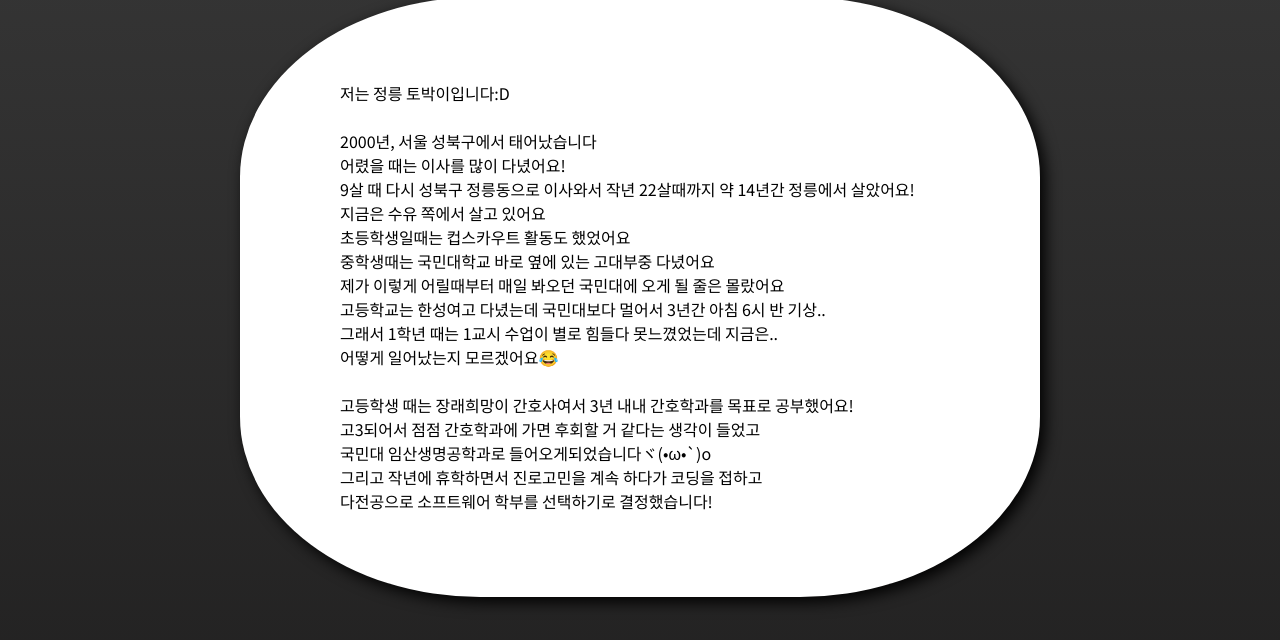
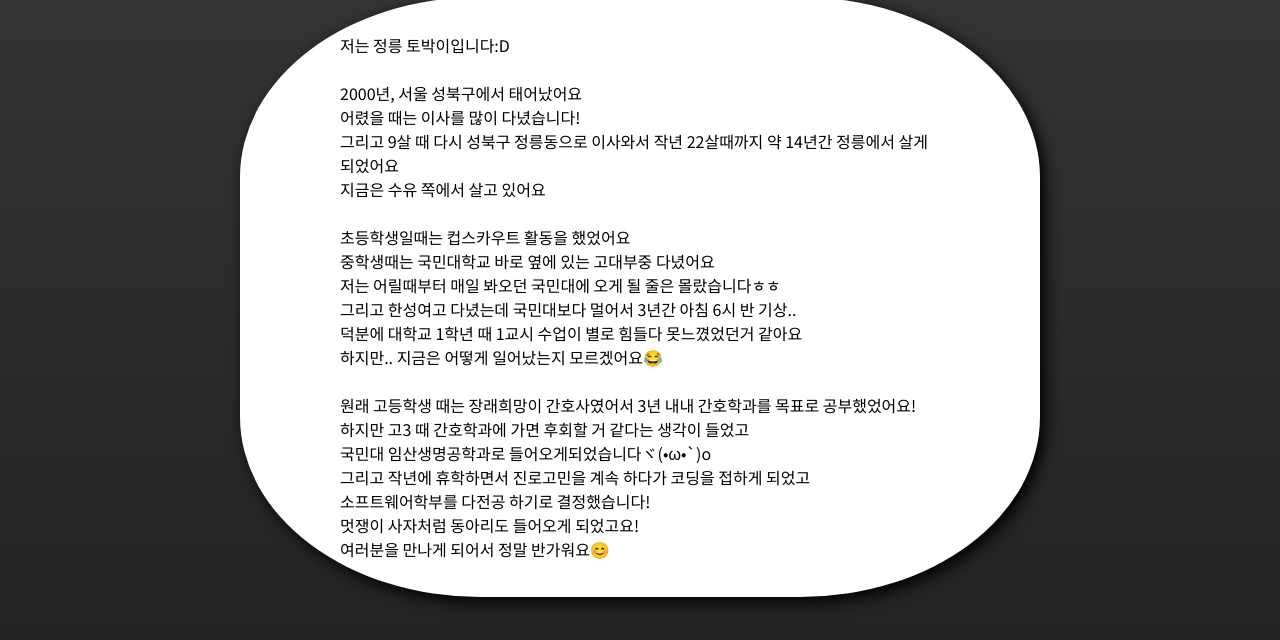
Before and after one commit to rkdcodus/rkdcodus.github.io, a plain HTML site: page young.html in a window 1280 px wide. Shown: the part 180-820 px from the top of the page. Drawn offline with Linux system fonts and the light colour scheme.

Commit message:
다시글수정

```diff
--- a/young.html
+++ b/young.html
@@ -24,22 +24,25 @@
                 <p class="textYoung">
                     저는 정릉 토박이입니다:D <br>
                     <br>
-                    2000년, 서울 성북구에서 태어났습니다 <br>
-                    어렸을 때는 이사를 많이 다녔어요! <br>
-                    9살 때 다시 성북구 정릉동으로 이사와서 작년 22살때까지 약 14년간 정릉에서 살았어요! <br>
+                    2000년, 서울 성북구에서 태어났어요 <br>
+                    어렸을 때는 이사를 많이 다녔습니다! <br>
+                    그리고 9살 때 다시 성북구 정릉동으로 이사와서 작년 22살때까지 약 14년간 정릉에서 살게 되었어요 <br>
                     지금은 수유 쪽에서 살고 있어요<br>
-                    초등학생일때는 컵스카우트 활동도 했었어요<br>
+                    <br>
+                    초등학생일때는 컵스카우트 활동을 했었어요<br>
                     중학생때는 국민대학교 바로 옆에 있는 고대부중 다녔어요<br>
-                    제가 이렇게 어릴때부터 매일 봐오던 국민대에 오게 될 줄은 몰랐어요<br>
-                    고등학교는 한성여고 다녔는데 국민대보다 멀어서 3년간 아침 6시 반 기상..<br>
-                    그래서 1학년 때는 1교시 수업이 별로 힘들다 못느꼈었는데 지금은..<br>
-                    어떻게 일어났는지 모르겠어요😂<br>
+                    저는 어릴때부터 매일 봐오던 국민대에 오게 될 줄은 몰랐습니다ㅎㅎ<br>
+                    그리고 한성여고 다녔는데 국민대보다 멀어서 3년간 아침 6시 반 기상..<br>
+                    덕분에 대학교 1학년 때 1교시 수업이 별로 힘들다 못느꼈었던거 같아요<br>
+                    하지만.. 지금은 어떻게 일어났는지 모르겠어요😂<br>
                     <br>
-                    고등학생 때는 장래희망이 간호사여서 3년 내내 간호학과를 목표로 공부했어요!<br>
-                    고3되어서 점점 간호학과에 가면 후회할 거 같다는 생각이 들었고<br>
+                    원래 고등학생 때는 장래희망이 간호사였어서 3년 내내 간호학과를 목표로 공부했었어요!<br>
+                    하지만 고3 때 간호학과에 가면 후회할 거 같다는 생각이 들었고<br>
                     국민대 임산생명공학과로 들어오게되었습니다ヾ(•ω•`)o <br>
-                    그리고 작년에 휴학하면서 진로고민을 계속 하다가 코딩을 접하고<br>
-                    다전공으로 소프트웨어 학부를 선택하기로 결정했습니다!<br>
+                    그리고 작년에 휴학하면서 진로고민을 계속 하다가 코딩을 접하게 되었고<br>
+                    소프트웨어학부를 다전공 하기로 결정했습니다!<br>
+                    멋쟁이 사자처럼 동아리도 들어오게 되었고요!<br>
+                    여러분을 만나게 되어서 정말 반가워요😊
                 </p>
               </div>
         </div>
```
